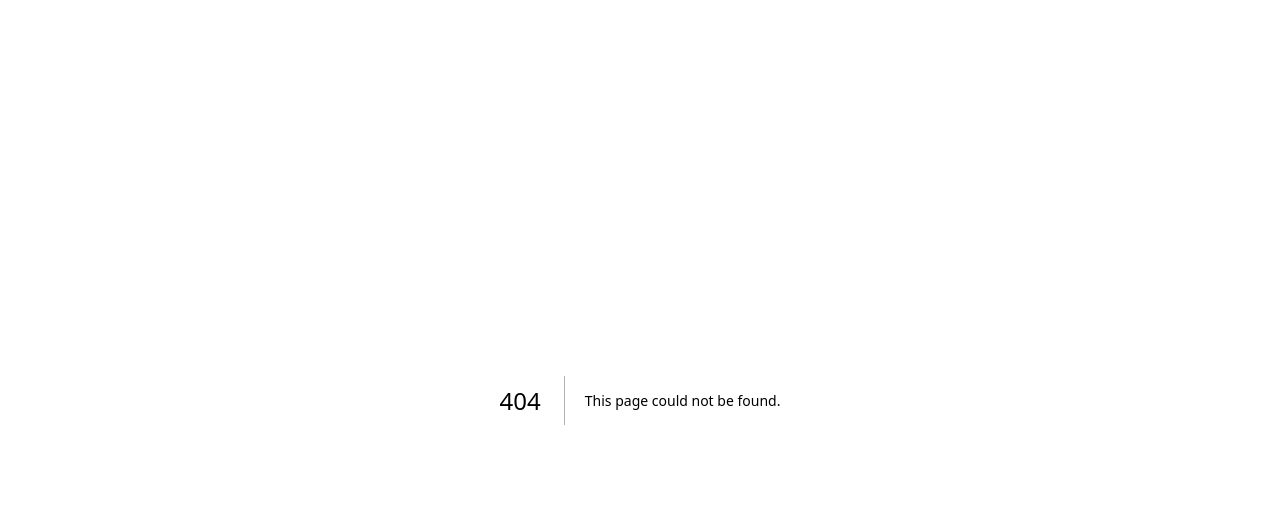
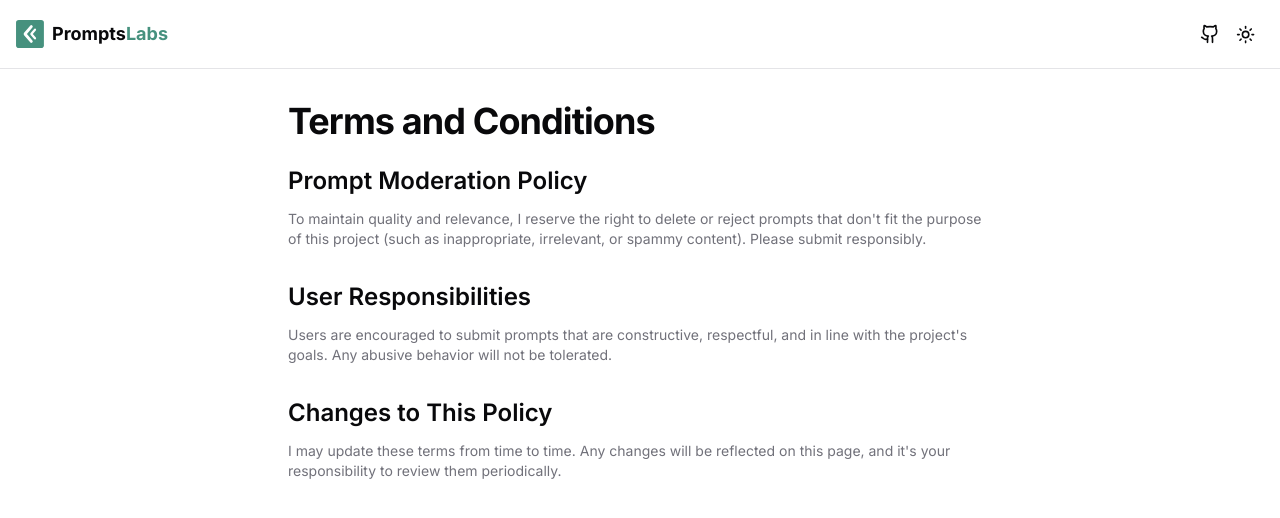
Before and after one commit to mazeincoding/PromptsLabs, a Next.js app: page /terms in a window 1280 px wide. Before the commit this address had no page. Shown: the top 518 px of the page. Built offline with nearby package versions, Linux system fonts and the light colour scheme.

Commit message:
Added footer, privacy policy and terms

```diff
--- a/src/app/page.tsx
+++ b/src/app/page.tsx
@@ -7,7 +7,7 @@ import Script from "next/script";
 import { TPrompt } from "@/types/prompt";
 import { Button } from "@/components/ui/button";
 import { useRouter } from "next/navigation";
-
+import { Footer } from "@/components/footer";
 const dummy_prompts: TPrompt[] = [
   {
     input: "How many R's are in the word strawberry?",
@@ -47,6 +47,7 @@ export default function Home() {
           </Button>
         </div>
       </div>
+      <Footer />
       <Script id="structured-data" type="application/ld+json">
         {`
           {
--- /dev/null
+++ b/src/app/privacy/page.tsx
@@ -0,0 +1,43 @@
+import React from "react";
+import { Header } from "@/components/header";
+
+const PrivacyPage = () => {
+  return (
+    <div className="min-h-screen flex flex-col">
+      <Header show_create_button={false} />
+      <div className="flex-1 container mx-auto p-8 max-w-3xl">
+        <h1 className="scroll-m-20 text-3xl font-bold tracking-tight lg:text-4xl mb-6">
+          Privacy Policy
+        </h1>
+
+        <div className="space-y-8">
+          <section>
+            <h2 className="text-2xl font-semibold mb-3">
+              Data Handling and Privacy
+            </h2>
+            <p className="text-sm text-muted-foreground">
+              We use Supabase for data storage and management. When you submit a
+              prompt, both the prompt and your name (if provided) will be
+              publicly visible on the website. If you prefer anonymity, you can
+              leave the name field empty. We do not share any additional
+              personal information with third parties.
+            </p>
+          </section>
+
+          <section>
+            <h2 className="text-2xl font-semibold mb-3">
+              Changes to This Policy
+            </h2>
+            <p className="text-sm text-muted-foreground">
+              We may update this privacy policy from time to time. Any changes
+              will be reflected on this page, and it's your responsibility to
+              review them periodically.
+            </p>
+          </section>
+        </div>
+      </div>
+    </div>
+  );
+};
+
+export default PrivacyPage;
--- /dev/null
+++ b/src/app/terms/page.tsx
@@ -0,0 +1,53 @@
+import React from "react";
+import { Header } from "@/components/header";
+
+const TermsPage = () => {
+  return (
+    <div className="min-h-screen flex flex-col">
+      <Header show_create_button={false} />
+      <div className="flex-1 container mx-auto p-8 max-w-3xl">
+        <h1 className="scroll-m-20 text-3xl font-bold tracking-tight lg:text-4xl mb-6">
+          Terms and Conditions
+        </h1>
+
+        <div className="space-y-8">
+          <section>
+            <h2 className="text-2xl font-semibold mb-3">
+              Prompt Moderation Policy
+            </h2>
+            <p className="text-sm text-muted-foreground">
+              To maintain quality and relevance, I reserve the right to delete
+              or reject prompts that don't fit the purpose of this project (such
+              as inappropriate, irrelevant, or spammy content). Please submit
+              responsibly.
+            </p>
+          </section>
+
+          <section>
+            <h2 className="text-2xl font-semibold mb-3">
+              User Responsibilities
+            </h2>
+            <p className="text-sm text-muted-foreground">
+              Users are encouraged to submit prompts that are constructive,
+              respectful, and in line with the project's goals. Any abusive
+              behavior will not be tolerated.
+            </p>
+          </section>
+
+          <section>
+            <h2 className="text-2xl font-semibold mb-3">
+              Changes to This Policy
+            </h2>
+            <p className="text-sm text-muted-foreground">
+              I may update these terms from time to time. Any changes will be
+              reflected on this page, and it's your responsibility to review
+              them periodically.
+            </p>
+          </section>
+        </div>
+      </div>
+    </div>
+  );
+};
+
+export default TermsPage;
--- /dev/null
+++ b/src/components/footer.tsx
@@ -0,0 +1,81 @@
+import Link from "next/link";
+import { Github, Twitter, Heart } from "lucide-react";
+
+export function Footer() {
+  return (
+    <footer className="border-t py-12 bg-background">
+      <div className="container mx-auto px-4">
+        <div className="grid grid-cols-1 md:grid-cols-3 gap-8">
+          <div className="flex flex-col items-center md:items-start space-y-4">
+            <p className="text-sm text-muted-foreground">
+              Built with <Heart className="inline-block w-4 h-4 text-red-500" /> by{" "}
+              <Link
+                href="https://twitter.com/mazeincoding"
+                target="_blank"
+                rel="noreferrer"
+                className="font-medium text-primary hover:underline"
+              >
+                mazeincoding
+              </Link>
+            </p>
+            <div className="flex space-x-4">
+              <Link
+                href="https://twitter.com/mazeincoding"
+                target="_blank"
+                rel="noreferrer"
+                className="text-muted-foreground hover:text-primary transition-colors"
+              >
+                <Twitter size={20} />
+              </Link>
+              <Link
+                href="https://github.com/mazeincoding/PromptsLabs"
+                target="_blank"
+                rel="noreferrer"
+                className="text-muted-foreground hover:text-primary transition-colors"
+              >
+                <Github size={20} />
+              </Link>
+            </div>
+          </div>
+          <div className="flex flex-col items-center md:items-start space-y-4">
+            <h3 className="font-semibold text-lg">Quick Links</h3>
+            <nav className="flex flex-col space-y-2">
+              <Link
+                href="/prompts"
+                className="text-sm text-muted-foreground hover:text-primary transition-colors"
+              >
+                Explore Prompts
+              </Link>
+              <Link
+                href="/prompts/request"
+                className="text-sm text-muted-foreground hover:text-primary transition-colors"
+              >
+                Request Prompt
+              </Link>
+            </nav>
+          </div>
+          <div className="flex flex-col items-center md:items-start space-y-4">
+            <h3 className="font-semibold text-lg">Legal</h3>
+            <nav className="flex flex-col space-y-2">
+              <Link
+                href="/terms"
+                className="text-sm text-muted-foreground hover:text-primary transition-colors"
+              >
+                Terms & Conditions
+              </Link>
+              <Link
+                href="/privacy"
+                className="text-sm text-muted-foreground hover:text-primary transition-colors"
+              >
+                Privacy Policy
+              </Link>
+            </nav>
+          </div>
+        </div>
+        <div className="pt-8 text-center text-sm text-muted-foreground">
+          © {new Date().getFullYear()} PromptsLabs. All rights reserved.
+        </div>
+      </div>
+    </footer>
+  );
+}
```
